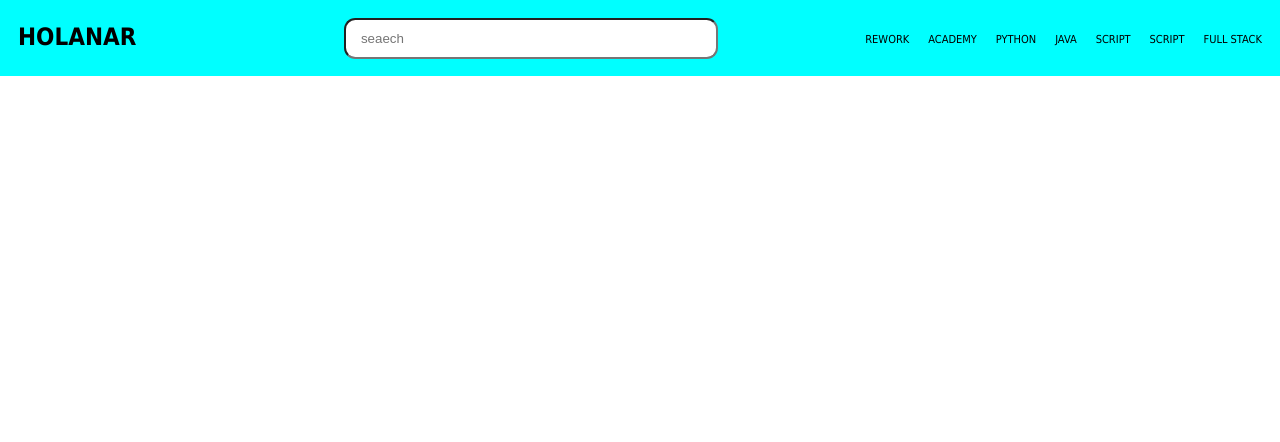
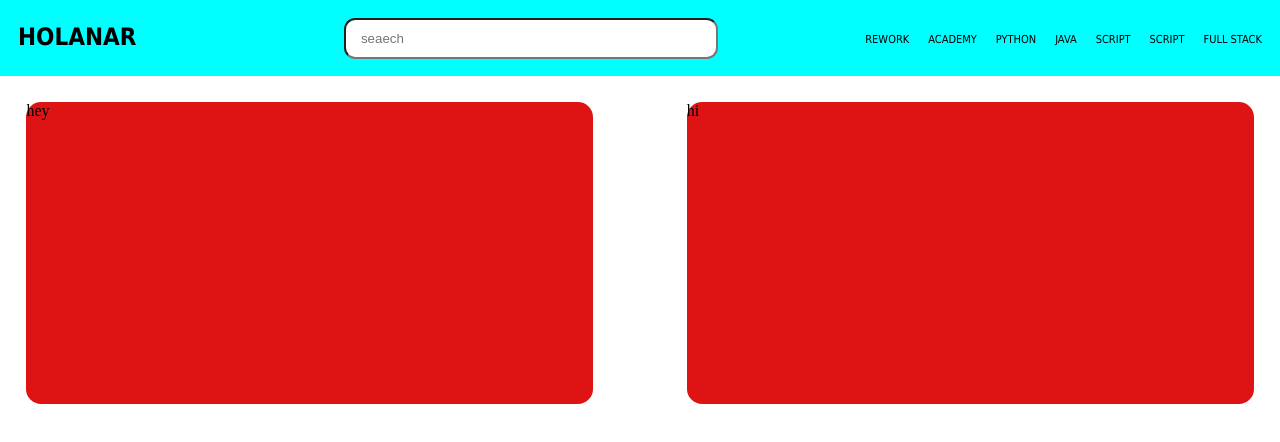
Before and after one commit to Emray1677/Git_text, a plain HTML site: page index.html in a window 1280 px wide. Drawn offline with Linux system fonts and the light colour scheme.

Commit message:
added to card

```diff
--- a/index.html
+++ b/index.html
@@ -26,5 +26,13 @@
             </ul>
         </div>
     </nav>
+    <div class="div_class">
+        <div class="div_class1">
+            hey
+        </div>
+        <div class="div_class1">
+            hi
+        </div>
+    </div>
 </body>
 </html>
--- a/style.css
+++ b/style.css
@@ -39,3 +39,15 @@
 .placeholder placeholder{
     padding: 0.2cm;
 }
+.div_class {
+    display: flex;
+     justify-content: space-between;
+     margin: 0.7cm;
+}
+.div_class1 {
+    height: 8cm;
+    width: 15cm;
+    border-radius: 0.4cm;
+    background-color: rgb(222, 20, 20);
+
+}
```
